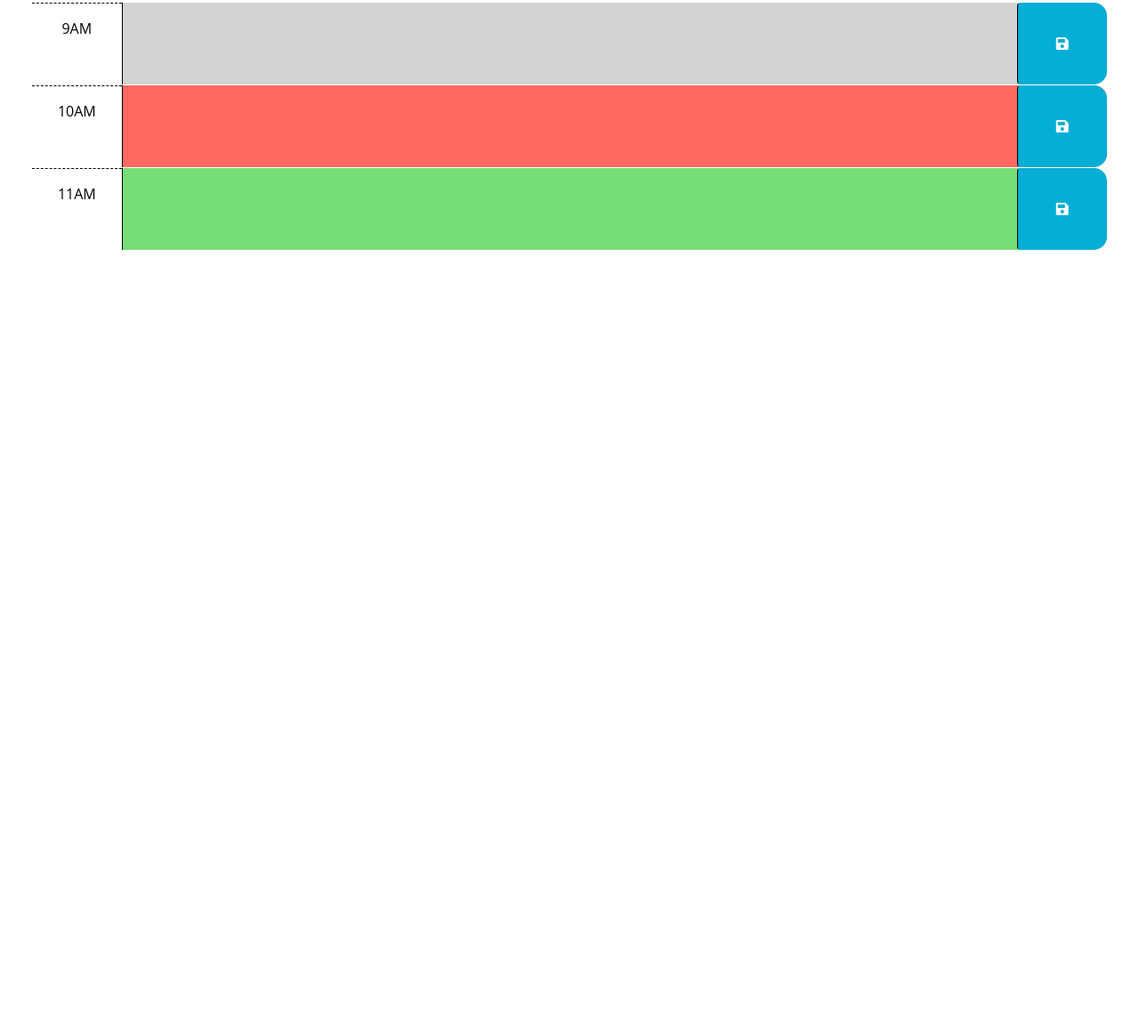
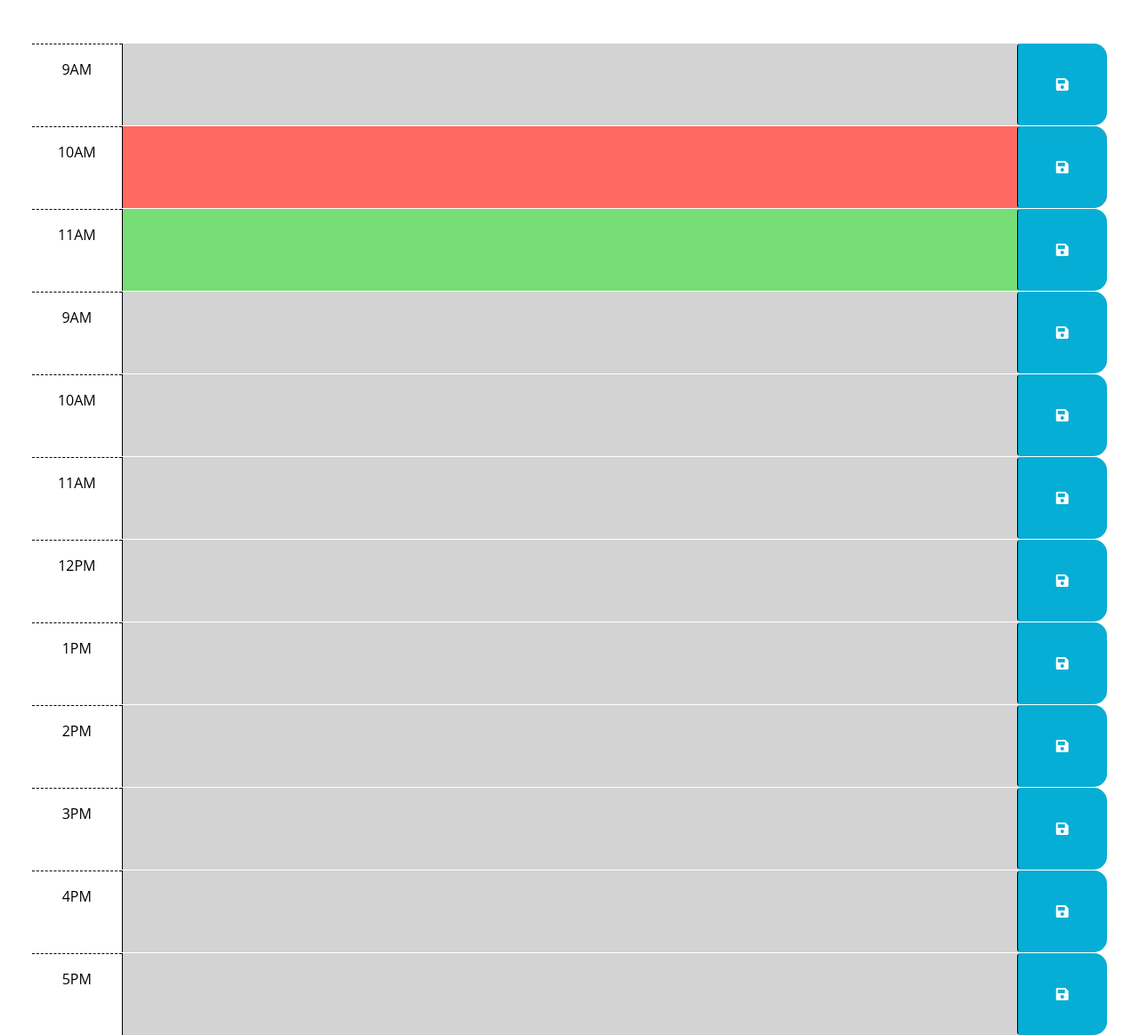
Before and after one commit to Mola90/Week-5-Challenge-Calendar, a plain HTML site: page Develop/index.html in a window 1280 px wide. Shown: the part 249-1413 px from the top of the page at 89% size. Before the commit the page ends 800 px from the top, so only its background shows below. Drawn offline with nearby package versions, Linux system fonts and the light colour scheme.

Commit message:
display elements loading

```diff
--- a/Develop/index.html
+++ b/Develop/index.html
@@ -10,6 +10,7 @@
       integrity="sha384-1BmE4kWBq78iYhFldvKuhfTAU6auU8tT94WrHftjDbrCEXSU1oBoqyl2QvZ6jIW3"
       crossorigin="anonymous"
     />
+
     <link
       rel="stylesheet"
       href="https://use.fontawesome.com/releases/v5.8.1/css/all.css"
@@ -26,11 +27,11 @@
 
   <body>
     <header class="p-5 mb-4">
-      <h1 class="display-3">Work Day Scheduler</h1>
-      <p class="lead">A simple calendar app for scheduling your work day</p>
+      <h1 class="display-3 main-heading">Work Day Scheduler</h1>
+      <p class="lead head-paragraph">A simple calendar app for scheduling your work day</p>
       <p id="currentDay" class="lead"></p>
     </header>
-    <div class="container-fluid px-5">
+    <div class="container-fluid px-5" id="time-container">
       <!-- Use class for "past", "present", and "future" to apply styles to the
         time-block divs accordingly. The javascript will need to do this by
         adding/removing these classes on each div by comparing the hour in the
@@ -40,6 +41,7 @@
         in the finished product. Remember to delete this comment once the
         code is implemented.
         -->
+
 
       <!-- Example of a past time block. The "past" class adds a gray background color. -->
       <div id="hour-9" class="row time-block past">
@@ -74,6 +76,6 @@
     integrity="sha256-iu/zLUB+QgISXBLCW/mcDi/rnf4m4uEDO0wauy76x7U="
     crossorigin="anonymous"></script>
 
-    <script src="script.js"></script>
+    <script src="./script.js"></script>
   </body>
 </html>
--- a/Develop/script.js
+++ b/Develop/script.js
@@ -1,23 +1,128 @@
 // Wrap all code that interacts with the DOM in a call to jQuery to ensure that
 // the code isn't run until the browser has finished rendering all the elements
 // in the html.
-$(function () {
-  // TODO: Add a listener for click events on the save button. This code should
-  // use the id in the containing time-block as a key to save the user input in
-  // local storage. HINT: What does `this` reference in the click listener
-  // function? How can DOM traversal be used to get the "hour-x" id of the
-  // time-block containing the button that was clicked? How might the id be
-  // useful when saving the description in local storage?
-  //
-  // TODO: Add code to apply the past, present, or future class to each time
-  // block by comparing the id to the current hour. HINTS: How can the id
-  // attribute of each time-block be used to conditionally add or remove the
-  // past, present, and future classes? How can Day.js be used to get the
-  // current hour in 24-hour time?
-  //
-  // TODO: Add code to get any user input that was saved in localStorage and set
-  // the values of the corresponding textarea elements. HINT: How can the id
-  // attribute of each time-block be used to do this?
-  //
-  // TODO: Add code to display the current date in the header of the page.
+// $(function () {
+
+
+//   // TODO: Add a listener for click events on the save button. This code should
+//   // use the id in the containing time-block as a key to save the user input in
+//   // local storage. HINT: What does `this` reference in the click listener
+//   // function? How can DOM traversal be used to get the "hour-x" id of the
+//   // time-block containing the button that was clicked? How might the id be
+//   // useful when saving the description in local storage?
+//   //
+//   // TODO: Add code to apply the past, present, or future class to each time
+//   // block by comparing the id to the current hour. HINTS: How can the id
+//   // attribute of each time-block be used to conditionally add or remove the
+//   // past, present, and future classes? How can Day.js be used to get the
+//   // current hour in 24-hour time?
+//   //
+//   // TODO: Add code to get any user input that was saved in localStorage and set
+//   // the values of the corresponding textarea elements. HINT: How can the id
+//   // attribute of each time-block be used to do this?
+//   //
+//   // TODO: Add code to display the current date in the header of the page.
+// });
+
+
+
+$(document).ready(function() {
+  // Your DOM-interacting code goes here
+  // For example:
+  var timeContainerEl = $("#time-container");
+  var mainheadingEl = $(".main-heading");
+  var headingParagraphEl = $(".head-paragraph");
+  var currentDayEl = $("#currentDay");
+
+
+  mainheadingEl.addClass("text-center");
+  headingParagraphEl.addClass("text-center");
+
+  var date = dayjs().format("dddd, MMMM D");
+  currentDayEl.text(date);
+  currentDayEl.addClass("text-center");
+
+  var currentHour = dayjs().format("H");
+  console.log(currentHour);
+
+  function addTimeBlocks (){
+
+    for (var i = 9; i < 13; i++){
+
+      var meridiemIndicator = "AM";
+
+      var hourEl = $("<div>");
+      hourEl.addClass("row time-block past");
+      hourEl.attr("id", "hour" + i);
+      // add id
+      if(i == 12){
+        meridiemIndicator ="PM";
+      }
+
+      var innerHourEl = $("<div>");
+      innerHourEl.addClass("col-2 col-md-1 hour text-center py-3");
+      innerHourEl.text(i + meridiemIndicator);
+
+
+      var textEl = $("<textarea>");
+      textEl.addClass("col-8 col-md-10 description");
+      textEl.attr("rows", "3");
+
+      var saveButtonEl = $("<button>");
+      saveButtonEl.addClass("btn saveBtn col-2 col-md-1");
+      saveButtonEl.attr("aria-label","save");
+
+      var saveIconeEl = $("<i>");
+      saveIconeEl.addClass("fas fa-save");
+      saveIconeEl.attr("aria-hidden","true");
+
+      saveButtonEl.append(saveIconeEl);
+      hourEl.append(innerHourEl,textEl, saveButtonEl);
+      timeContainerEl.append(hourEl);
+    }
+
+    for (var i = 1; i < 6; i++){
+
+      var meridiemIndicator = "PM";
+
+      var hourEl = $("<div>");
+      hourEl.addClass("row time-block past");
+      hourEl.attr("id", "hour" + i);
+
+
+      var innerHourEl = $("<div>");
+      innerHourEl.addClass("col-2 col-md-1 hour text-center py-3");
+      innerHourEl.text(i + meridiemIndicator);
+
+
+      var textEl = $("<textarea>");
+      textEl.addClass("col-8 col-md-10 description");
+      textEl.attr("rows", "3");
+
+      var saveButtonEl = $("<button>");
+      saveButtonEl.addClass("btn saveBtn col-2 col-md-1");
+      saveButtonEl.attr("aria-label","save");
+
+      var saveIconeEl = $("<i>");
+      saveIconeEl.addClass("fas fa-save");
+      saveIconeEl.attr("aria-hidden","true");
+
+      saveButtonEl.append(saveIconeEl);
+      hourEl.append(innerHourEl,textEl, saveButtonEl);
+      timeContainerEl.append(hourEl);
+    }
+ }
+
+ function timeStatus(){
+
+ }
+
+
+
+
+  addTimeBlocks();
+
+
+
+
 });
```
